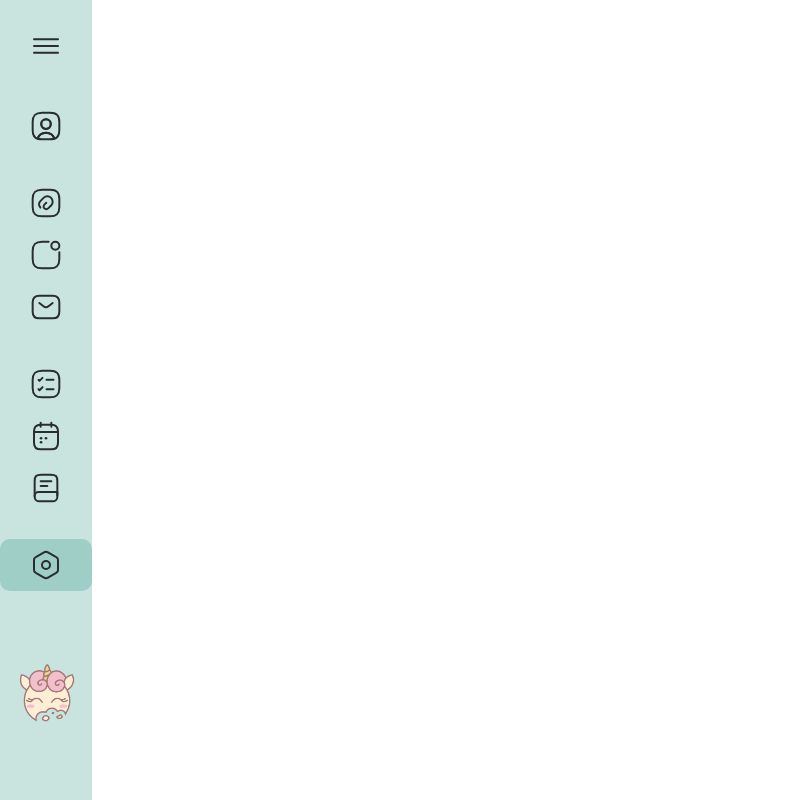
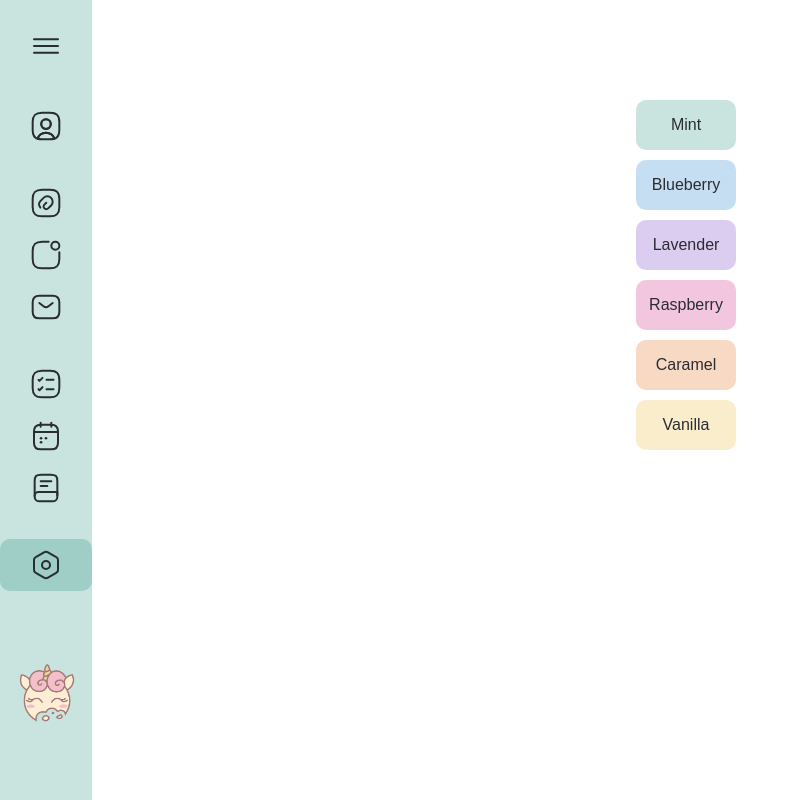
Before and after one commit to YourTeaChan/uni-sweets-front-end, a React (Create React App) app: page /settings in a window 1280 px wide. Shown: the whole page, without its empty margins (0-799 px from the left). Built offline with nearby package versions, Linux system fonts and the light colour scheme; a web font is replaced by a local one.

Commit message:
Added settings page with theme preferences

```diff
--- a/src/App.css
+++ b/src/App.css
@@ -179,11 +179,25 @@ path, svg {
     width: 100%;
     color: var(--font-and-icons-color);
     user-select: none;
+    transition: 0.2s;
 }
 
 .menu-item svg {
     padding-left: 30px;
     min-width: 32px;
+}
+
+.menu-item:hover {
+    background: var(--hover-color);
+    cursor: pointer;
+    border-radius: 10px;
+    transition: 0.2s;
+}
+
+.menu-item:active {
+    background: var(--active-color);
+    cursor: pointer;
+    border-radius: 10px;
 }
 
 .navigation-menu.non-expanded .menu-item-title {
@@ -197,30 +211,16 @@ path, svg {
     transition: opacity 0.5s 0.2s;
 }
 
-.menu-item:hover {
-    background: var(--hover-color);
-    cursor: pointer;
-    border-radius: 10px;
-}
-
-.menu-item:active {
-    background: var(--active-color);
-    cursor: pointer;
-    border-radius: 10px;
-}
-
 .burger-menu {
     margin: 10px 30px;
     width: max-content;
-}
-
-.burger-menu:hover {
     cursor: pointer;
 }
 
 .active-page {
     background: var(--active-color);
     border-radius: 10px;
+    transition: 0.2s;
 }
 
 .logo {
@@ -393,6 +393,117 @@ path, svg {
 
 /*---------- the end of filter drop-down menu ----------*/
 
+/*---------- notifications ----------*/
+
+.notifications-wrapper {
+    position: absolute;
+    left: 100%;
+    top: 0;
+    height: 100%;
+    width: 360px;
+    background-color: white;
+    display: flex;
+    flex-direction: column;
+    opacity: 0;
+    pointer-events: none;
+    transition: opacity 0.3s;
+}
+
+.notifications-wrapper.visible {
+    opacity: 1;
+    pointer-events: auto;
+}
+
+.adaptive-menu .notifications-wrapper {
+    display: none;
+}
+
+.notifications-header {
+    display: flex;
+    flex-direction: row;
+    height: 50px;
+    justify-content: center;
+    align-items: center;
+    margin: 20px 20px 10px 20px;
+}
+
+.notifications-title {
+    display: flex;
+    width: 100%;
+    justify-content: center;
+    padding-left: 32px;
+}
+
+.close-button {
+    opacity: 0.5;
+    cursor: pointer;
+}
+
+.close-button:hover {
+    opacity: 0.7;
+}
+
+.close-button:active {
+    opacity: 1;
+}
+
+.notifications-groups {
+    display: flex;
+    flex-direction: column;
+    align-items: center;
+    row-gap: 10px;
+    overflow-y: scroll;
+    font-size: 16px;
+}
+
+.notification-group {
+    display: flex;
+    flex-direction: column;
+    align-items: center;
+    row-gap: 10px;
+    margin-bottom: 10px;
+}
+
+.notification-group-items {
+    display: flex;
+    flex-direction: column;
+    row-gap: 10px;
+}
+
+.notification-group-item {
+    width: 302px;
+    background-color: var(--main-color);
+    display: flex;
+    border-radius: 10px;
+}
+
+.notification-item-content {
+    margin: 10px;
+    display: flex;
+    flex-direction: row;
+    column-gap: 15px;
+}
+
+.notification-item-user-info {
+    display: flex;
+    justify-content: center;
+    align-items: flex-start;
+}
+
+.notification-item-user-info-pic {
+    height: 50px;
+    width: 50px;
+    background-color: white;
+    border-radius: 25px;
+}
+
+.notification-item-text {
+    display: flex;
+    align-items: center;
+}
+
+/*---------- the end of notifications ----------*/
+
 /*========================= the end of components =========================*/
 
 /*========================= pages =========================*/
@@ -538,116 +649,57 @@ path, svg {
 
 /*---------- the end of announcement page ----------*/
 
-/*---------- notifications ----------*/
+/*---------- settings page ----------*/
 
-.notifications-wrapper {
-    position: absolute;
-    left: 100%;
-    top: 0;
-    height: 100%;
-    width: 360px;
-    background-color: white;
+.settings-wrapper {
+    display: flex;
+    justify-content: center;
+    margin-left: 92px;
+}
+
+.theme-preferences-buttons {
     display: flex;
     flex-direction: column;
-    opacity: 0;
-    pointer-events: none;
-    transition: opacity 0.3s;
+    row-gap: 10px;
+    justify-content: center;
+    margin-top: 100px;
 }
 
-.notifications-wrapper.visible {
-    opacity: 1;
-    pointer-events: auto;
-}
-
-.adaptive-menu .notifications-wrapper {
-    display: none;
-}
-
-.notifications-header {
+.theme-preference-button {
     display: flex;
-    flex-direction: row;
     height: 50px;
+    width: 100px;
     justify-content: center;
     align-items: center;
-    margin: 20px 20px 10px 20px;
-}
-
-.notifications-title {
-    display: flex;
-    width: 100%;
-    justify-content: center;
-    padding-left: 32px;
-}
-
-.close-button {
-    opacity: 0.5;
+    border-radius: 10px;
     cursor: pointer;
 }
 
-.close-button:hover {
-    opacity: 0.7;
+#green-theme-button {
+    background-color: #C9E4DF;
 }
 
-.close-button:active {
-    opacity: 1;
+#blue-theme-button {
+    background-color: #C5DEF2;
 }
 
-.notifications-groups {
-    display: flex;
-    flex-direction: column;
-    align-items: center;
-    row-gap: 10px;
-    overflow-y: scroll;
-    font-size: 16px;
+#purple-theme-button {
+    background-color: #DBCDF0;
 }
 
-.notification-group {
-    display: flex;
-    flex-direction: column;
-    align-items: center;
-    row-gap: 10px;
-    margin-bottom: 10px;
+#pink-theme-button {
+    background-color: #F2C6DF;
 }
 
-.notification-group-items {
-    display: flex;
-    flex-direction: column;
-    row-gap: 10px;
+#orange-theme-button {
+    background-color: #F8D9C4;
 }
 
-.notification-group-item {
-    width: 302px;
-    background-color: var(--main-color);
-    display: flex;
-    border-radius: 10px;
+#yellow-theme-button {
+    background-color: #FAEDCB;
 }
 
-.notification-item-content {
-    margin: 10px;
-    display: flex;
-    flex-direction: row;
-    column-gap: 15px;
-}
-
-.notification-item-user-info {
-    display: flex;
-    justify-content: center;
-    align-items: flex-start;
-}
-
-.notification-item-user-info-pic {
-    height: 50px;
-    width: 50px;
-    background-color: white;
-    border-radius: 25px;
-}
-
-.notification-item-text {
-    display: flex;
-    align-items: center;
-}
-
-/*---------- the end of notifications ----------*/
+/*---------- the end of settings page ----------*/
 
 /*========================= the end of pages =========================*/
 
--- a/src/App.js
+++ b/src/App.js
@@ -3,6 +3,7 @@ import {NavigationMenu} from "./components/NavigationMenu";
 import {BrowserRouter, Route, Routes} from "react-router-dom";
 import {Announcements} from "./pages/Announcements";
 import {createContext, useEffect, useState} from "react";
+import {Settings} from "./pages/Settings";
 
 export const AppContext = createContext(null)
 
@@ -50,7 +51,7 @@ function App() {
                         <Route path={"/tasks"}/>
                         <Route path={"/calendar"}/>
                         <Route path={"/recipes"}/>
-                        <Route path={"/settings"}/>
+                        <Route path={"/settings"} element={<Settings theme={theme} setTheme={setTheme}/>}/>
                     </Routes>
                 </BrowserRouter>
             </AppContext.Provider>
--- /dev/null
+++ b/src/pages/Settings.js
@@ -0,0 +1,25 @@
+export const Settings = (props) => {
+    return (
+        <div className="settings-wrapper">
+            <div className="theme-preferences-buttons">
+                <div id="green-theme-button" className="theme-preference-button" onClick={() => props.setTheme("green")}>
+                    Mint
+                </div>
+                <div id="blue-theme-button" className="theme-preference-button" onClick={() => props.setTheme("blue")}>
+                    Blueberry
+                </div>
+                <div id="purple-theme-button" className="theme-preference-button" onClick={() => props.setTheme("purple")}>
+                    Lavender
+                </div>
+                <div id="pink-theme-button" className="theme-preference-button" onClick={() => props.setTheme("pink")}>
+                    Raspberry
+                </div>
+                <div id="orange-theme-button" className="theme-preference-button" onClick={() => props.setTheme("orange")}>
+                    Caramel
+                </div>
+                <div id="yellow-theme-button" className="theme-preference-button" onClick={() => props.setTheme("yellow")}>
+                    Vanilla
+                </div>
+            </div>
+        </div>)
+}
```
